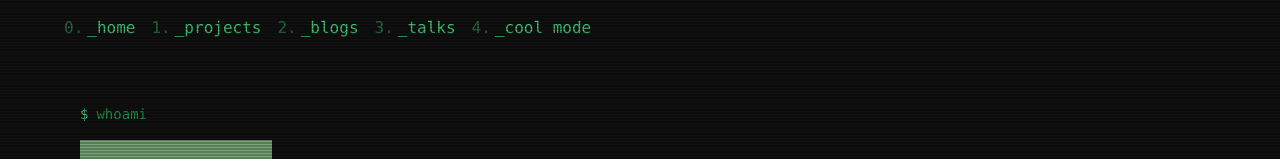
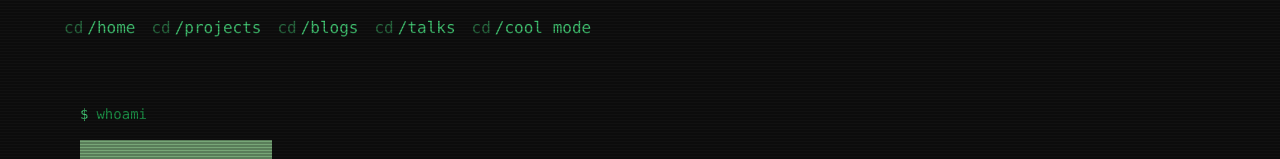
Before and after one commit to pratik-codes/Portfolios, a Next.js app: page /home in a window 1280 px wide. Shown: the top 159 px of the page. Built offline with nearby package versions, Linux system fonts and the light colour scheme; grey boxes are pictures that could not be loaded.

Commit message:
navbar changes

```diff
--- a/app/components/navbar.tsx
+++ b/app/components/navbar.tsx
@@ -7,20 +7,20 @@ export default function Navbar() {
     <nav className="p-4 lg:px-0 font-mono mb-2 max-w-6xl mx-auto">
       <div className="mx-auto flex items-center gap-2">
         <div className="lg:flex items-center gap-4">
-          <NavItem href="/home" number={0} blank={false}>
-            _home
+          <NavItem href="/home" blank={false}>
+            home
           </NavItem>
-          <NavItem href="/projects" number={1} blank={false}>
-            _projects
+          <NavItem href="/projects" blank={false}>
+            projects
           </NavItem>
-          <NavItem href="/blogs" number={2} blank={false}>
-            _blogs
+          <NavItem href="/blogs" blank={false}>
+            blogs
           </NavItem>
-          <NavItem href="talks" number={3} blank={false}>
-            _talks
+          <NavItem href="talks" blank={false}>
+            talks
           </NavItem>
-          <NavItem href="https://tiwaripratik.com/" number={4} blank={false}>
-            _cool mode
+          <NavItem href="https://tiwaripratik.com/" blank={false}>
+            cool mode
           </NavItem>
         </div>
       </div>
@@ -31,22 +31,22 @@ export default function Navbar() {
 function NavItem({
   children,
   href,
-  number,
   blank = false,
 }: {
   children: React.ReactNode
   href: string
-  number: number
   blank: boolean
 }) {
   return (
     <Link
       target={blank ? "_blank" : "_self"}
       href={href}
-      className={"flex items-center gap-1 text-green-400 transition-colors hover:text-green-500 hover:underline"}
+      className={"flex items-center gap-1 text-green-400 transition-colors hover:text-green-500"}
     >
-      <span className="opacity-50">{number}.</span>
-      {children}
+      <span className="opacity-50">cd</span>
+      <div className="hover:underline">
+        /{children}
+      </div>
     </Link>
   )
 }
```
